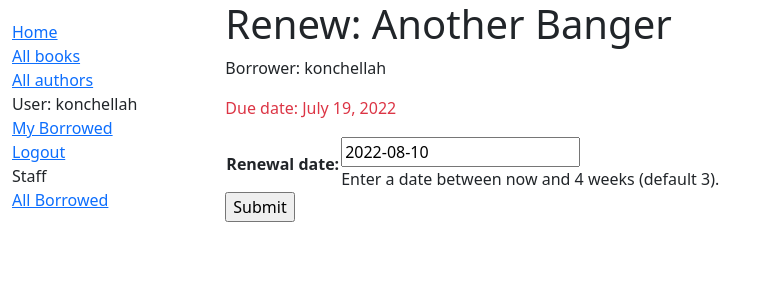
After one commit to k-man-null/Mysite, a Django app: page /catalog/book/688a6a20-42aa-4e0c-b320-54257a36a3cb/renew/ in a window 1280 px wide. The commit adds this page. Shown: the top 300 px of the page, without its empty margins (0-770 px from the left). Run offline with Django 4.2, Linux system fonts and the light colour scheme; a user stored in the database is signed in; data comes from the database, SQL or seed files in the repository; both versions use the stored data as it was after the commit.

Commit message:
Added renew page for librarian

```diff
--- a/mysite/catalog/admin.py
+++ b/mysite/catalog/admin.py
@@ -3,10 +3,12 @@ from django.contrib import admin
 # Register your models here.
 from .models import Author, Genre, Book, BookInstance
 
+
 admin.site.register(Book)
 admin.site.register(Author)
 admin.site.register(Genre)
 admin.site.register(BookInstance)
+
 
 
 
--- /dev/null
+++ b/mysite/catalog/forms.py
@@ -0,0 +1,20 @@
+from django import forms
+import datetime
+from django.core.exceptions import ValidationError
+from django.utils.translation import gettext_lazy as _
+class RenewBookForm(forms.Form):
+    renewal_date = forms.DateField(help_text="Enter a date between now and 4 weeks (default 3).")
+
+    def clean_renewal_date(self):
+        data = self.cleaned_data['renewal_date']
+
+        #check if date is not in the past.
+        if data < datetime.date.today():
+            raise ValidationError(_('Invalid date - renewal in past'))
+
+        #check if a date is in allowed range (+4 weeks from today)
+        if data > datetime.date.today() + datetime.timedelta(weeks=4):
+            raise ValidationError(_('Invalid date - renewal more than 4 weeks ahead'))
+
+        #remember to always return the cleaned data
+        return data
--- /dev/null
+++ b/mysite/catalog/templates/catalog/book_renew_librarian.html
@@ -0,0 +1,15 @@
+{% extends "base_generic.html" %}
+
+{% block content %}
+  <h1>Renew: {{ book_instance.book.title }}</h1>
+  <p>Borrower: {{ book_instance.borrower }}</p>
+  <p{% if book_instance.is_overdue %} class="text-danger"{% endif %}>Due date: {{ book_instance.due_back }}</p>
+
+  <form action="" method="post">
+    {% csrf_token %}
+    <table>
+    {{ form.as_table }}
+    </table>
+    <input type="submit" value="Submit">
+  </form>
+{% endblock %}
--- a/mysite/catalog/templates/catalog/bookinstances_borrowed.html
+++ b/mysite/catalog/templates/catalog/bookinstances_borrowed.html
@@ -9,6 +9,8 @@
       {% for bookinst in bookinstance_list %}
       <li class="{% if bookinst.is_overdue %}text-danger{% endif %}">
         <a href="{% url 'book-detail' bookinst.book.pk %}">{{bookinst.book.title}}</a> ({{ bookinst.borrower }})
+        {% if perms.catalog.can_mark_returned %}- <a href="{% url 'renew-book-librarian' bookinst.id %}">Renew</a>  {% endif %}
+
       </li>
       {% endfor %}
     </ul>
--- a/mysite/catalog/urls.py
+++ b/mysite/catalog/urls.py
@@ -16,3 +16,7 @@ urlpatterns += [
 urlpatterns += [
     path('borrowed/', views.LoanedBooksListView.as_view(), name='borrowed'),
 ]
+
+urlpatterns += [
+    path('book/<uuid:pk>/renew/', views.renew_book_librarian, name='renew-book-librarian'),
+]
--- a/mysite/catalog/views.py
+++ b/mysite/catalog/views.py
@@ -3,6 +3,16 @@ from .models import Book, Author, BookInstance, Genre
 from django.views import generic
 from django.contrib.auth.mixins import LoginRequiredMixin
 from django.contrib.auth.mixins import PermissionRequiredMixin
+
+
+import datetime
+
+from django.contrib.auth.decorators import login_required, permission_required
+from django.shortcuts import get_object_or_404
+from django.http import HttpResponseRedirect
+from django.urls import reverse
+
+from catalog.forms import RenewBookForm
 # Create your views here.
 
 def index(request):
@@ -76,3 +86,38 @@ class LoanedBooksListView(LoginRequiredMixin,PermissionRequiredMixin,generic.Lis
 
     def get_queryset(self):
         return BookInstance.objects.filter(status__exact='o').order_by('due_back')
+
+
+
+@login_required
+@permission_required('catalog.can_mark_returned', raise_exception=True)
+def renew_book_librarian(request, pk):
+    """View function for renewing a specific BookInstance by librarian."""
+    book_instance = get_object_or_404(BookInstance, pk=pk)
+
+    # If this is a POST request then process the Form data
+    if request.method == 'POST':
+
+        # Create a form instance and populate it with data from the request (binding):
+        form = RenewBookForm(request.POST)
+
+        # Check if the form is valid:
+        if form.is_valid():
+            # process the data in form.cleaned_data as required (here we just write it to the model due_back field)
+            book_instance.due_back = form.cleaned_data['renewal_date']
+            book_instance.save()
+
+            # redirect to a new URL:
+            return HttpResponseRedirect(reverse('borrowed') )
+
+    # If this is a GET (or any other method) create the default form.
+    else:
+        proposed_renewal_date = datetime.date.today() + datetime.timedelta(weeks=3)
+        form = RenewBookForm(initial={'renewal_date': proposed_renewal_date})
+
+    context = {
+        'form': form,
+        'book_instance': book_instance,
+    }
+
+    return render(request, 'catalog/book_renew_librarian.html', context)
```
Also changed, not shown: mysite/db.sqlite3.
